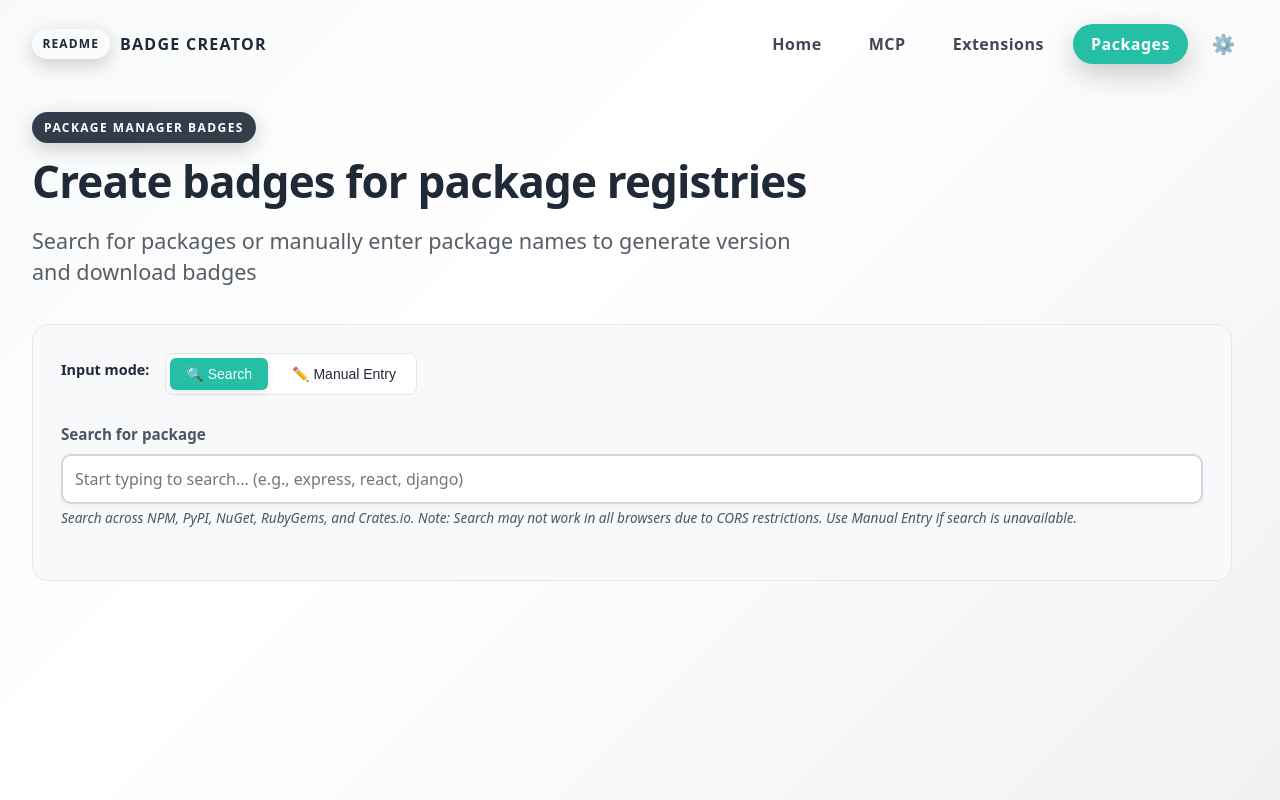
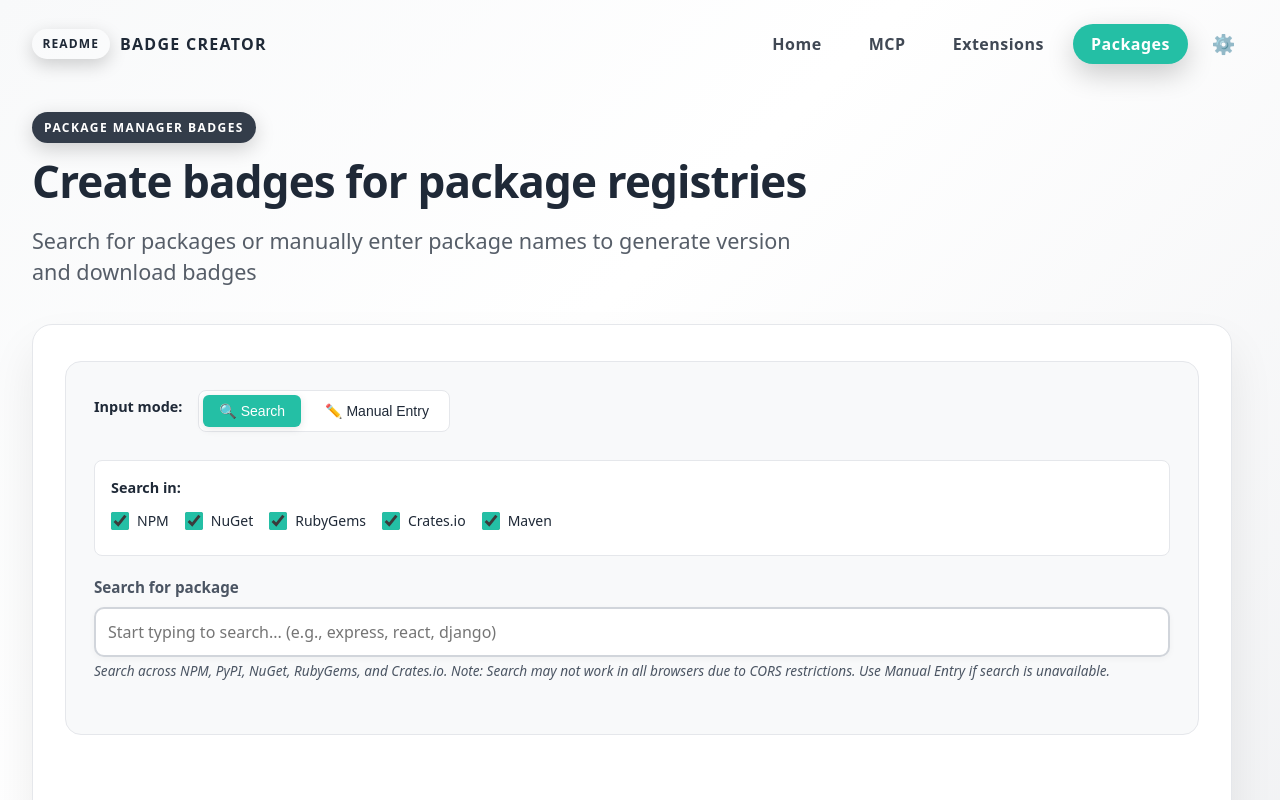
Before and after one commit to jamesmontemagno/mcp-badge-creator, a React (Vite) app: page /packages in a window 1280 px wide. Shown: the top 800 px of the page. Built offline with nearby package versions, Linux system fonts and the light colour scheme.

Commit message:
Add registry filter checkboxes and fix white space on packages page
Co-authored-by: jamesmontemagno <1676321+jamesmontemagno@users.noreply.github.com>

```diff
--- a/src/components/PackageSearchDropdown.tsx
+++ b/src/components/PackageSearchDropdown.tsx
@@ -11,6 +11,7 @@ import {
 
 interface PackageSearchDropdownProps {
   searchQuery: string
+  selectedRegistries: Set<string>
   onSelectPackage: (packageName: string, registry: string) => void
   isVisible: boolean
   onClose: () => void
@@ -18,6 +19,7 @@ interface PackageSearchDropdownProps {
 
 function PackageSearchDropdown({
   searchQuery,
+  selectedRegistries,
   onSelectPackage,
   isVisible,
   onClose
@@ -54,7 +56,7 @@ function PackageSearchDropdown({
       setError(null)
 
       try {
-        const searchResults = await searchAllRegistries(searchQuery, 10)
+        const searchResults = await searchAllRegistries(searchQuery, 10, selectedRegistries)
         setResults(searchResults)
       } catch (err) {
         const errorMessage = err instanceof Error ? err.message : 'Search failed. Please try again.'
@@ -68,7 +70,7 @@ function PackageSearchDropdown({
     // Debounce search by 300ms
     const timeoutId = setTimeout(performSearch, 300)
     return () => clearTimeout(timeoutId)
-  }, [searchQuery])
+  }, [searchQuery, selectedRegistries])
 
   // Handle click outside to close dropdown
   useEffect(() => {
--- a/src/pages/Packages.module.css
+++ b/src/pages/Packages.module.css
@@ -1,6 +1,12 @@
 /* Packages Page CSS Module */
 
 .packagesPage {
+  background: var(--bg-white);
+  border-radius: 20px;
+  padding: 2.25rem 2rem;
+  min-height: 600px;
+  box-shadow: 0 24px 45px var(--shadow-color);
+  border: 1px solid var(--border-color);
   max-width: 1200px;
   width: 100%;
 }
@@ -101,6 +107,50 @@
   box-shadow: 0 2px 8px rgba(0, 0, 0, 0.1);
 }
 
+.registryFilters {
+  display: flex;
+  flex-direction: column;
+  gap: 0.75rem;
+  padding: 1rem;
+  background: var(--bg-white);
+  border: 1px solid var(--border-color);
+  border-radius: 8px;
+}
+
+.filterLabel {
+  font-size: 0.9rem;
+  font-weight: 600;
+  color: var(--text-color);
+  margin: 0;
+}
+
+.checkboxGroup {
+  display: flex;
+  flex-wrap: wrap;
+  gap: 1rem;
+}
+
+.checkboxLabel {
+  display: flex;
+  align-items: center;
+  gap: 0.5rem;
+  cursor: pointer;
+  user-select: none;
+}
+
+.checkbox {
+  width: 18px;
+  height: 18px;
+  cursor: pointer;
+  accent-color: var(--primary-color);
+}
+
+.checkboxText {
+  font-size: 0.875rem;
+  color: var(--text-color);
+  font-weight: 500;
+}
+
 .formRow { /* also in Form.module.css - duplicated for legacy layout */
   display: flex;
   flex-direction: column;
@@ -148,6 +198,11 @@
 }
 
 @media (max-width: 768px) {
+  .packagesPage {
+    padding: 1.75rem 1.25rem;
+    min-height: 500px;
+  }
+
   .formRow {
     grid-template-columns: 1fr;
   }
@@ -165,4 +220,9 @@
   .toggleButtons button {
     flex: 1;
   }
+
+  .checkboxGroup {
+    flex-direction: column;
+    gap: 0.75rem;
+  }
 }
--- a/src/pages/Packages.tsx
+++ b/src/pages/Packages.tsx
@@ -6,6 +6,7 @@ import PackageSearchDropdown from '../components/PackageSearchDropdown'
 
 type CopyTarget = 'version' | 'downloads' | 'downloadsMonthly' | 'downloadsRecent' | 'combined' | 'commands'
 type InputMode = 'manual' | 'search'
+type Registry = 'npm' | 'pypi' | 'nuget' | 'rubygems' | 'crates' | 'maven'
 
 function Packages() {
   const [inputValue, setInputValue] = useState('')
@@ -21,6 +22,9 @@ function Packages() {
   const [commands, setCommands] = useState<string[]>([])
   const [currentManager, setCurrentManager] = useState<PackageManager | null>(null)
   const [copiedTarget, setCopiedTarget] = useState<CopyTarget | null>(null)
+  const [selectedRegistries, setSelectedRegistries] = useState<Set<Registry>>(
+    new Set(['npm', 'nuget', 'rubygems', 'crates', 'maven'])
+  )
 
   const showCopyState = (target: CopyTarget) => {
     setCopiedTarget(target)
@@ -115,6 +119,21 @@ function Packages() {
     setBadgeData(null)
     setGroupId('')
     setArtifactId('')
+  }
+
+  const handleRegistryToggle = (registry: Registry) => {
+    setSelectedRegistries(prev => {
+      const newSet = new Set(prev)
+      if (newSet.has(registry)) {
+        // Don't allow deselecting all registries
+        if (newSet.size > 1) {
+          newSet.delete(registry)
+        }
+      } else {
+        newSet.add(registry)
+      }
+      return newSet
+    })
   }
 
   const handleGenerate = (event: FormEvent<HTMLFormElement>) => {
@@ -261,6 +280,31 @@ function Packages() {
           </div>
         </div>
 
+        {inputMode === 'search' && (
+          <div className={styles.registryFilters}>
+            <label className={styles.filterLabel}>Search in:</label>
+            <div className={styles.checkboxGroup}>
+              {(['npm', 'nuget', 'rubygems', 'crates', 'maven'] as const).map(registry => (
+                <label key={registry} className={styles.checkboxLabel}>
+                  <input
+                    type="checkbox"
+                    checked={selectedRegistries.has(registry)}
+                    onChange={() => handleRegistryToggle(registry)}
+                    className={styles.checkbox}
+                  />
+                  <span className={styles.checkboxText}>
+                    {registry === 'npm' && 'NPM'}
+                    {registry === 'nuget' && 'NuGet'}
+                    {registry === 'rubygems' && 'RubyGems'}
+                    {registry === 'crates' && 'Crates.io'}
+                    {registry === 'maven' && 'Maven'}
+                  </span>
+                </label>
+              ))}
+            </div>
+          </div>
+        )}
+
         <div className={`${styles.formRow} form-row`}>
           <div className="form-group flex-grow">
             <label htmlFor="packageInput">
@@ -282,6 +326,7 @@ function Packages() {
               {inputMode === 'search' && (
                 <PackageSearchDropdown
                   searchQuery={searchQuery}
+                  selectedRegistries={selectedRegistries}
                   onSelectPackage={handleSelectPackage}
                   isVisible={showSearchDropdown}
                   onClose={() => setShowSearchDropdown(false)}
--- a/src/utils/packageSearchApi.ts
+++ b/src/utils/packageSearchApi.ts
@@ -283,11 +283,13 @@ async function searchMaven(query: string, limit: number = 10): Promise<PackageSe
  * Search all package registries simultaneously
  * @param query Search query
  * @param limitPerRegistry Maximum results per registry
+ * @param selectedRegistries Set of registries to search
  * @returns Grouped results by registry
  */
 export async function searchAllRegistries(
   query: string,
-  limitPerRegistry: number = 10
+  limitPerRegistry: number = 10,
+  selectedRegistries?: Set<string>
 ): Promise<GroupedSearchResults> {
   if (!query || query.trim().length === 0) {
     return {
@@ -301,19 +303,24 @@ export async function searchAllRegistries(
   }
 
   // Check cache first
-  const cached = getCachedResults(query)
+  const cacheKey = selectedRegistries
+    ? `${query}:${Array.from(selectedRegistries).sort().join(',')}`
+    : query
+  const cached = getCachedResults(cacheKey)
   if (cached) {
     return cached
   }
 
-  // Search all registries in parallel
+  // Search all registries in parallel, only if selected
+  const shouldSearch = (registry: string) => !selectedRegistries || selectedRegistries.has(registry)
+
   const [npm, pypi, nuget, rubygems, crates, maven] = await Promise.all([
-    searchNPM(query, limitPerRegistry),
-    searchPyPI(),
-    searchNuGet(query, limitPerRegistry),
-    searchRubyGems(query, limitPerRegistry),
-    searchCrates(query, limitPerRegistry),
-    searchMaven(query, limitPerRegistry)
+    shouldSearch('npm') ? searchNPM(query, limitPerRegistry) : Promise.resolve([]),
+    shouldSearch('pypi') ? searchPyPI() : Promise.resolve([]),
+    shouldSearch('nuget') ? searchNuGet(query, limitPerRegistry) : Promise.resolve([]),
+    shouldSearch('rubygems') ? searchRubyGems(query, limitPerRegistry) : Promise.resolve([]),
+    shouldSearch('crates') ? searchCrates(query, limitPerRegistry) : Promise.resolve([]),
+    shouldSearch('maven') ? searchMaven(query, limitPerRegistry) : Promise.resolve([])
   ])
 
   const results = {
@@ -326,7 +333,7 @@ export async function searchAllRegistries(
   }
 
   // Cache the results
-  setCachedResults(query, results)
+  setCachedResults(cacheKey, results)
 
   return results
 }
```
